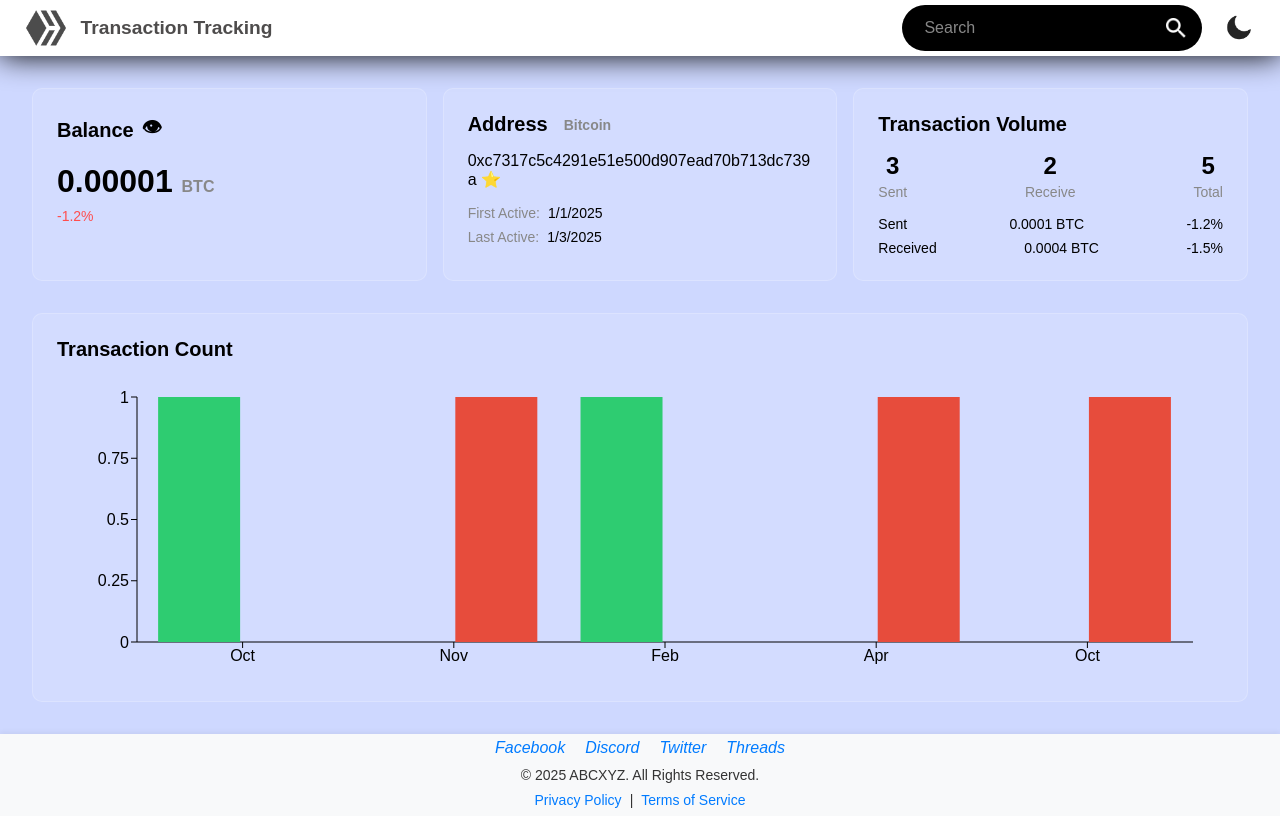
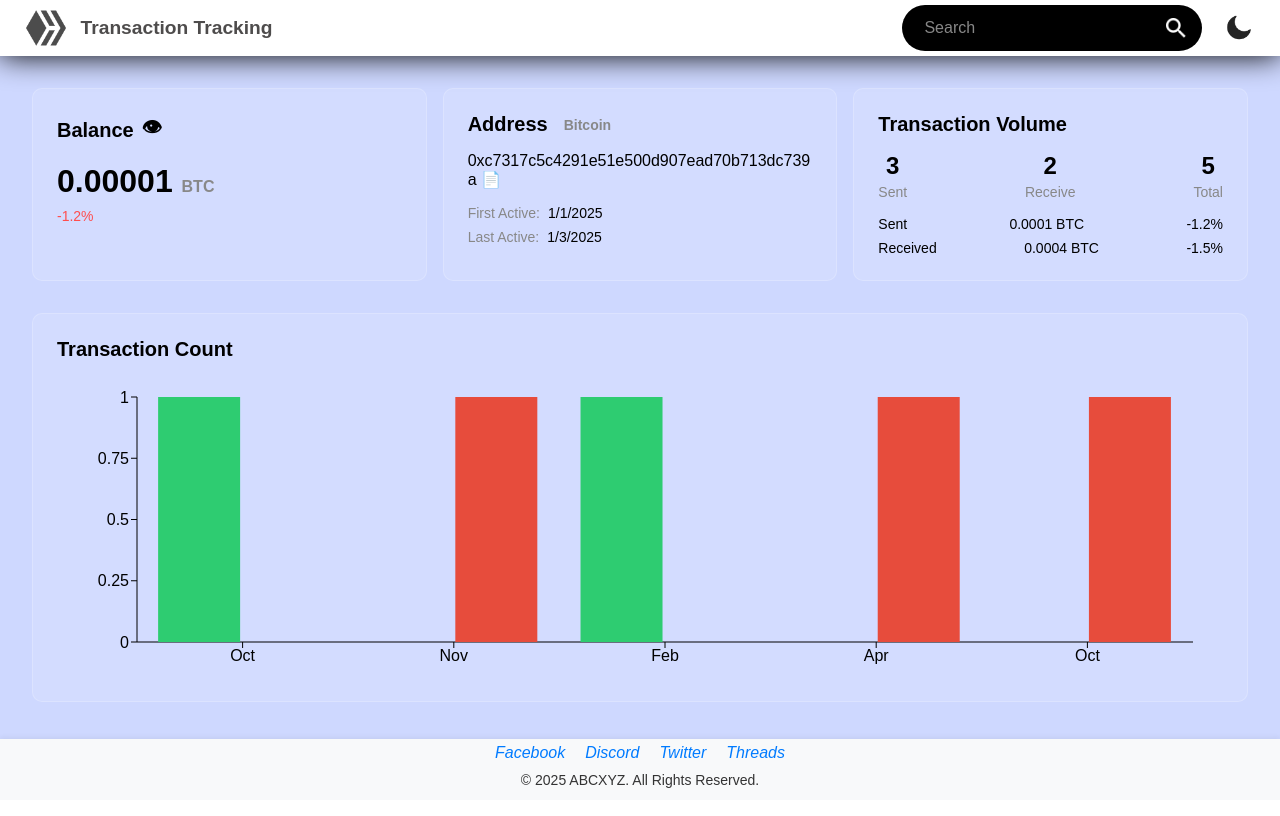
Before and after one commit to quoctuan1111/Transaction-Tracking, a React (Vite) app: page /address/1 in a window 1280 px wide. Built offline with nearby package versions, Linux system fonts and the light colour scheme.

Commit message:
fix address detaill

```diff
--- a/src/components/AddressDetail.css
+++ b/src/components/AddressDetail.css
@@ -1,6 +1,10 @@
 .dashboard-container {
     padding: 2rem;
     color: #000;
+    flex: 1 0 auto;
+    width: 100%;
+    flex-direction: column;
+    align-items: center;
   }
 
   .dark .dashboard-container {
--- a/src/components/AddressDetail.jsx
+++ b/src/components/AddressDetail.jsx
@@ -31,7 +31,7 @@ const AddressDetail = ({ theme }) => {
           <div className="stat-header">
             <h2>Address <span className="currency-label">Bitcoin</span></h2>
             <div className="address-value">
-              0xc7317c5c4291e51e500d907ead70b713dc739a ⭐
+              0xc7317c5c4291e51e500d907ead70b713dc739a <span className="copy-icon">📄</span>
             </div>
             <div className="address-dates">
               <div>
--- a/src/components/Footer.jsx
+++ b/src/components/Footer.jsx
@@ -14,11 +14,6 @@ const Footer = () => {
                 </ul>
                 <div className="footer-text">
                     <span className="copyright">© 2025 ABCXYZ. All Rights Reserved.</span>
-                    <div className="footer-links">
-                        <a href="#">Privacy Policy</a>
-                        <span className="divider">|</span>
-                        <a href="#">Terms of Service</a>
-                    </div>
                 </div>
             </div>
         </footer>
```
